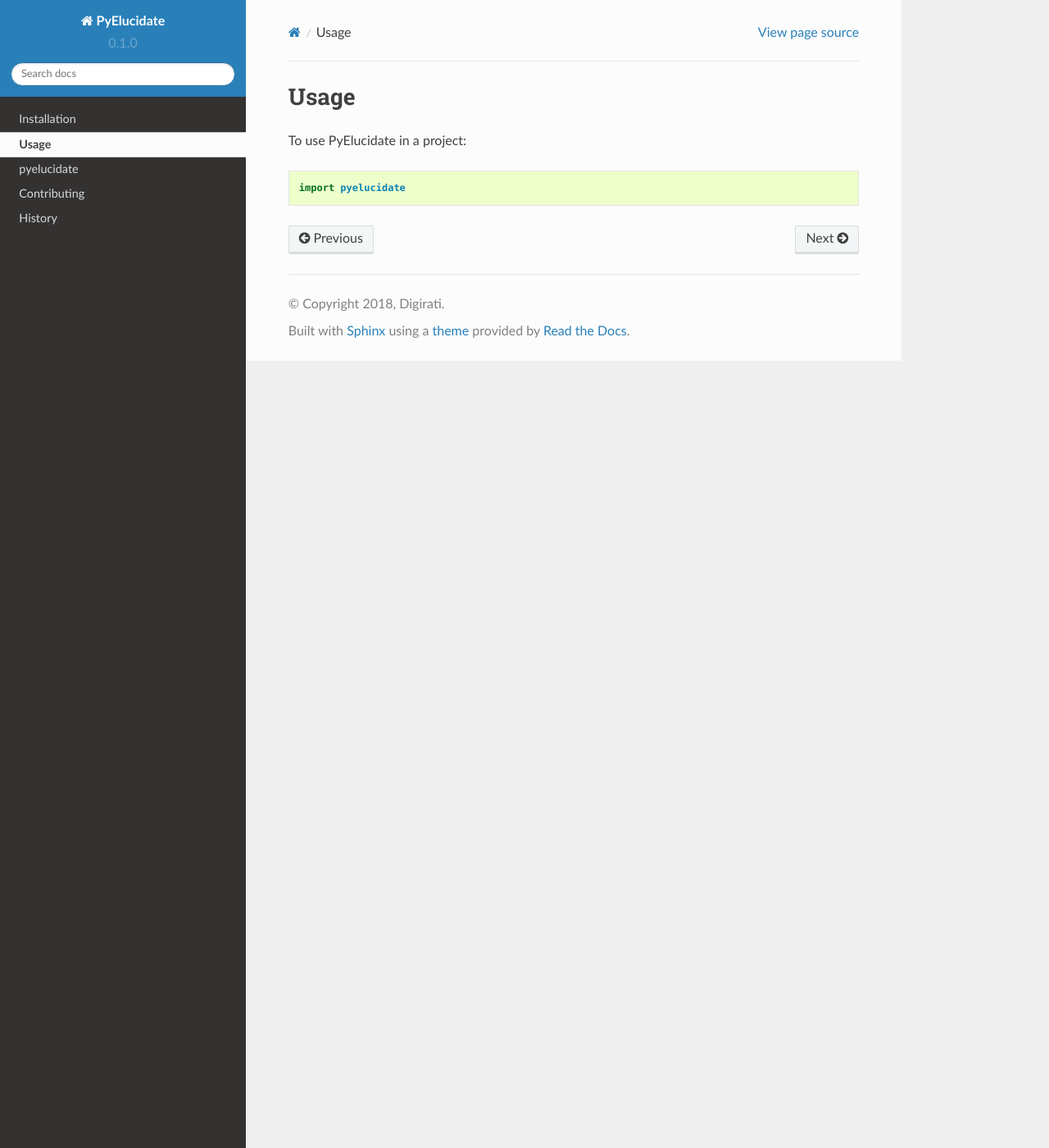
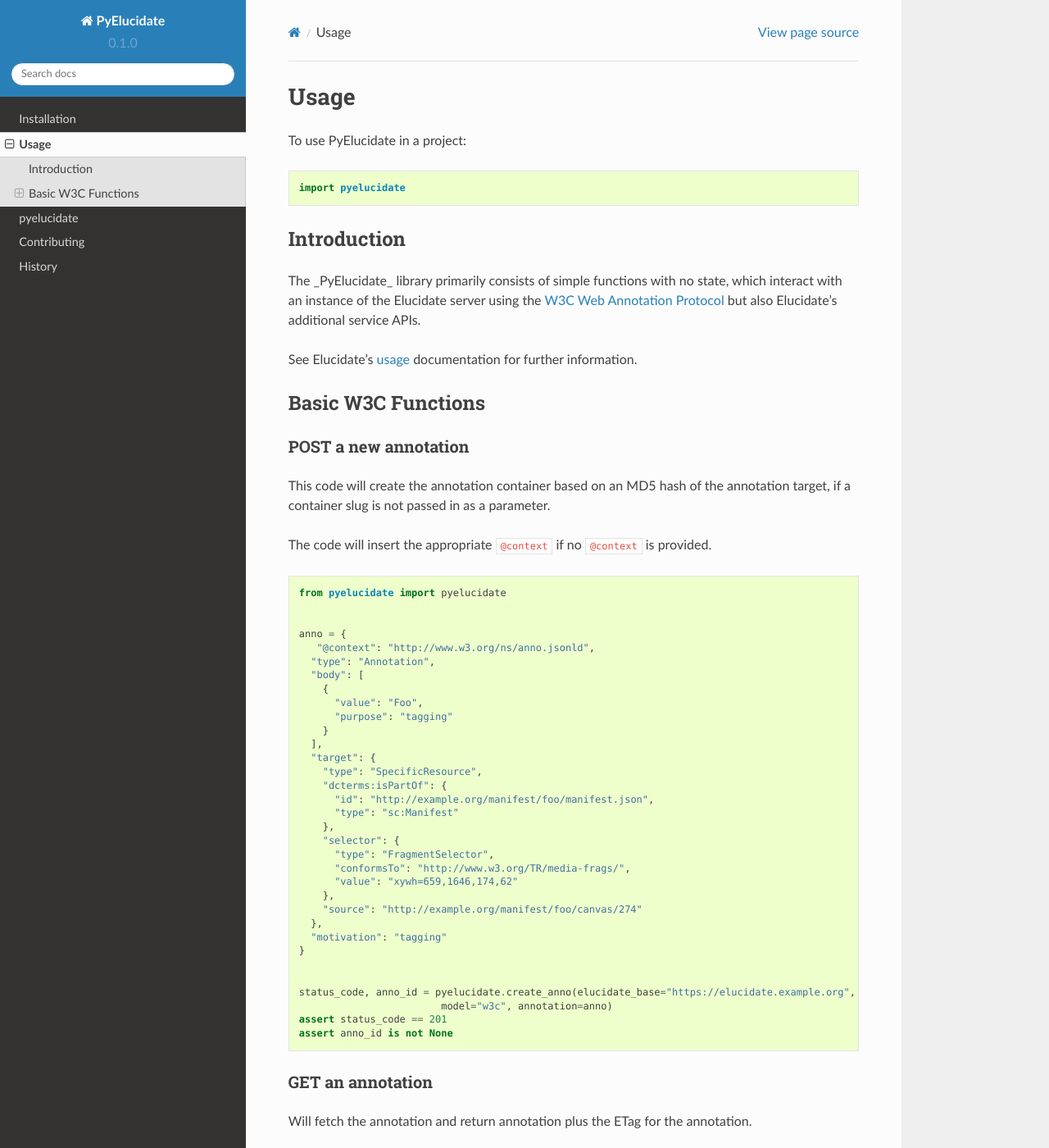
Before and after one commit to digirati-co-uk/pyelucidate, a Sphinx documentation site: the page built from docs/usage.rst, in a window 1280 px wide and 1400 px high. Shown: the whole window at 82% size. Built offline with Sphinx 7.4.7 and the Read the Docs theme 2.0.0, drawn with Linux system fonts in a browser that asks for light colours; pages that are not in the unit, such as notebooks, are missing from menus; the version number is read from the project's files by our own code.

```diff
--- a/docs/usage.rst
+++ b/docs/usage.rst
@@ -5,3 +5,85 @@
 To use PyElucidate in a project::
 
 	import pyelucidate
+
+
+Introduction
+============
+
+
+The _PyElucidate_ library primarily consists of simple functions with no state, which interact with an instance of the
+Elucidate server using the `W3C Web Annotation Protocol`__ but also Elucidate's additional service APIs.
+
+See Elucidate's usage_ documentation for further information.
+
+.. _W3CA:  https://www.w3.org/TR/annotation-protocol/
+__ W3CA_
+.. _usage: https://github.com/dlcs/elucidate-server/blob/master/USAGE.md
+
+
+Basic W3C Functions
+===================
+
+
+POST a new annotation
+---------------------
+
+This code will create the annotation container based on an MD5 hash of the annotation target, if a container slug is not
+passed in as a parameter.
+
+The code will insert the appropriate ``@context`` if no ``@context`` is provided.
+
+.. code-block:: python
+
+    from pyelucidate import pyelucidate
+
+
+    anno = {
+       "@context": "http://www.w3.org/ns/anno.jsonld",
+      "type": "Annotation",
+      "body": [
+        {
+          "value": "Foo",
+          "purpose": "tagging"
+        }
+      ],
+      "target": {
+        "type": "SpecificResource",
+        "dcterms:isPartOf": {
+          "id": "http://example.org/manifest/foo/manifest.json",
+          "type": "sc:Manifest"
+        },
+        "selector": {
+          "type": "FragmentSelector",
+          "conformsTo": "http://www.w3.org/TR/media-frags/",
+          "value": "xywh=659,1646,174,62"
+        },
+        "source": "http://example.org/manifest/foo/canvas/274"
+      },
+      "motivation": "tagging"
+    }
+
+
+    status_code, anno_id = pyelucidate.create_anno(elucidate_base="https://elucidate.example.org",
+                            model="w3c", annotation=anno)
+    assert status_code == 201
+    assert anno_id is not None
+
+
+
+GET an annotation
+-----------------
+
+Will fetch the annotation and return annotation plus the ETag for the annotation.
+
+.. code-block::python
+
+    from pyelucidate import pyelucidate
+    import json
+
+    annotation, etag = pyelucidate.read_anno("https://elucidate.glam-dev.org/annotation/w3c"
+                              "/36b74ab23429078e9a8631ed4a471095/0ef3db79-c6a0-4755-a0a1-8ba660f81e93")
+
+
+DELETE an annotation
+--------------------
```
Also changed, not shown: 2 other files.
